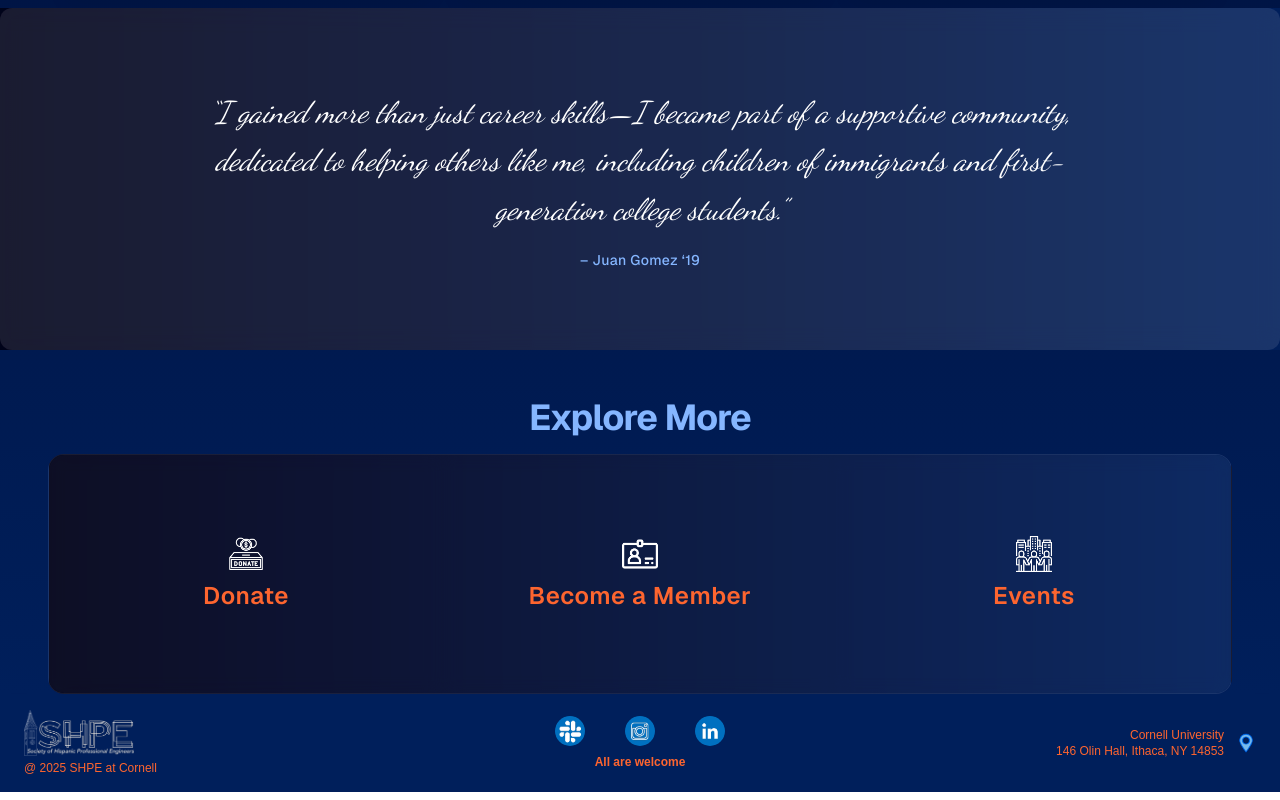
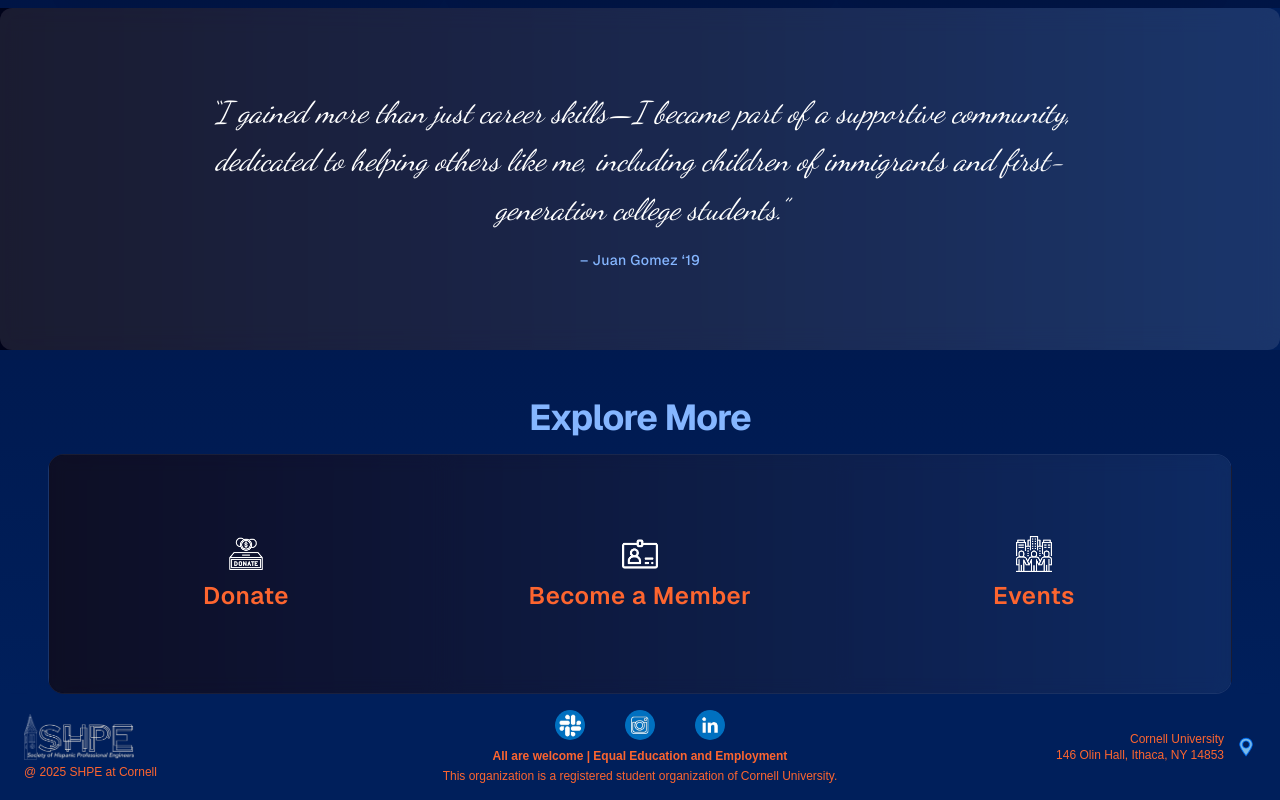
Before and after one commit to shpe-cornell/shpe-website, a Next.js app: page / in a window 1280 px wide. Shown: the part 1487-2287 px from the top of the page. Built offline with nearby package versions, Linux system fonts and the light colour scheme; a web font is replaced by a local one.

Commit message:
updating footer for branding

```diff
--- a/src/app/components/footer-nav.tsx
+++ b/src/app/components/footer-nav.tsx
@@ -69,9 +69,14 @@ export function FooterNav() {
             </Link>
           ))}
         </div>
-        <p className="text-xs text-[#FD652F] font-semibold select-none mt-1">
-          All are welcome
-        </p>
+        <Link
+          href="https://hr.cornell.edu/about/workplace-rights/equal-education-and-employment"
+          className="text-xs text-[#FD652F] font-semibold select-none mt-1"
+        >
+          All are welcome | Equal Education and Employment
+        </Link>
+                <p className="text-xs text-[#FD652F]"> This organization is a registered student organization of Cornell University. </p>
+
       </div>
 
         {/* Address */}
```
Lines whose indentation alone changed are shown as unchanged.
